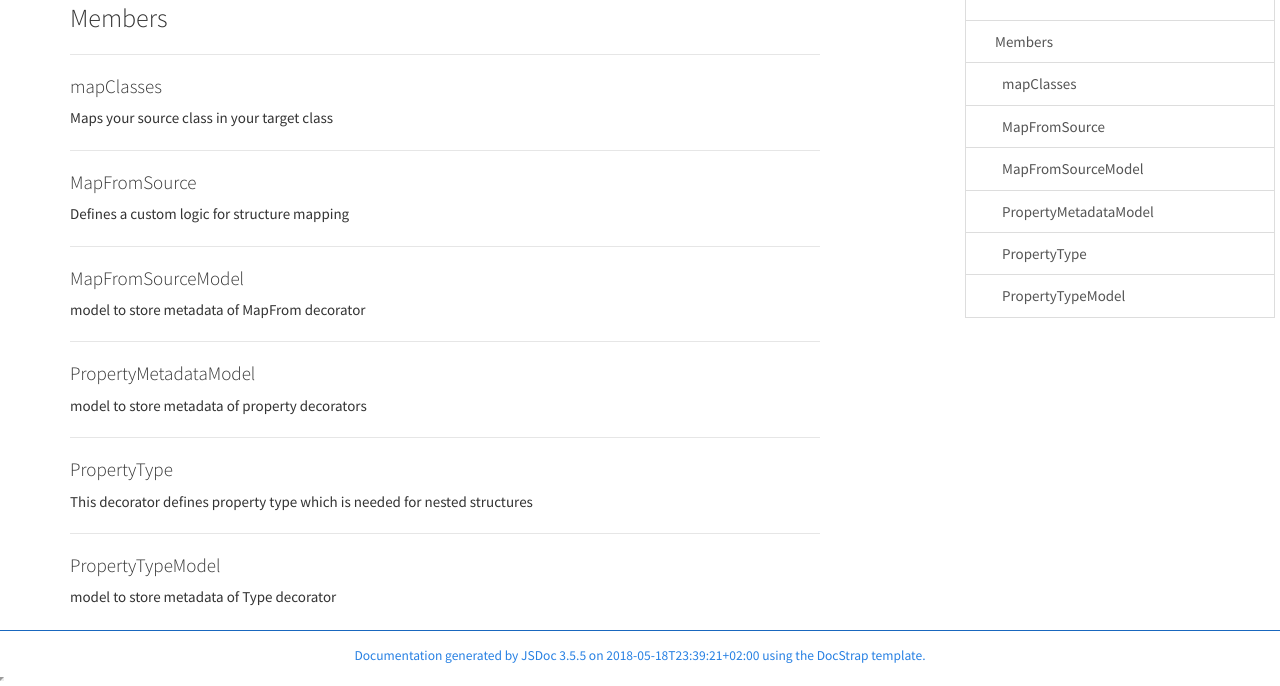
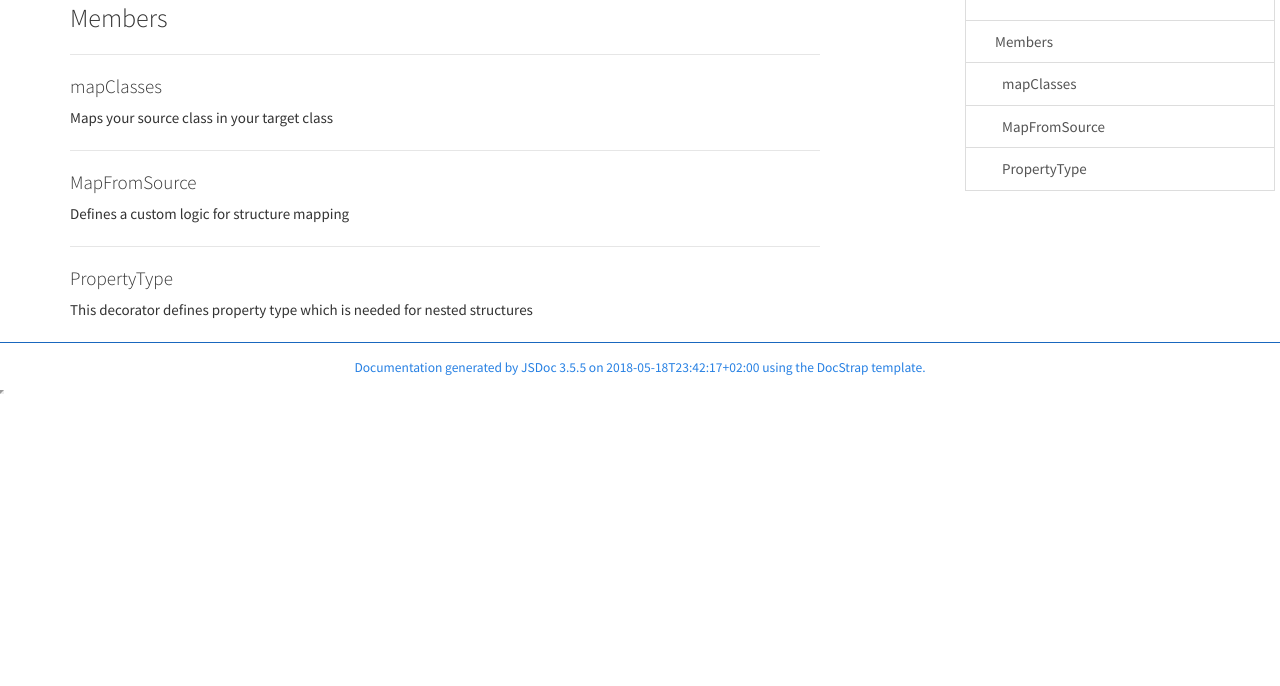
Before and after one commit to w3tecch/class-mapper, a website: page docs/global.html in a window 1280 px wide. Shown: the part 132-818 px from the top of the page. Drawn offline with Linux system fonts and the light colour scheme.

Commit message:
📝 another docs try

```diff
--- a/docs/global.html
+++ b/docs/global.html
@@ -33,7 +33,7 @@
 			<li class="dropdown">
 				<a href="global.html" class="dropdown-toggle" data-toggle="dropdown">Global<b class="caret"></b></a>
 				<ul class="dropdown-menu ">
-					<li><a href="global.html#mapClasses">mapClasses</a></li><li><a href="global.html#MapFromSource">MapFromSource</a></li><li><a href="global.html#MapFromSourceModel">MapFromSourceModel</a></li><li><a href="global.html#PropertyMetadataModel">PropertyMetadataModel</a></li><li><a href="global.html#PropertyType">PropertyType</a></li><li><a href="global.html#PropertyTypeModel">PropertyTypeModel</a></li>
+					<li><a href="global.html#mapClasses">mapClasses</a></li><li><a href="global.html#MapFromSource">MapFromSource</a></li><li><a href="global.html#PropertyType">PropertyType</a></li>
 				</ul>
 			</li>
 
@@ -263,126 +263,6 @@
 
 
 <hr>
-<dt class="name" id="MapFromSourceModel">
-    <h4 id="MapFromSourceModel"><span class="type-signature"></span>MapFromSourceModel<span class="type-signature"></span></h4>
-
-
-</dt>
-<dd>
-
-    <div class="description">
-        <p>model to store metadata of MapFrom decorator</p>
-    </div>
-
-
-
-
-
-<dl class="details">
-
-
-
-
-
-
-
-
-
-
-
-
-
-
-
-
-
-
-
-
-
-
-
-
-
-
-
-
-
-
-
-
-
-
-
-</dl>
-
-
-
-</dd>
-
-
-
-<hr>
-<dt class="name" id="PropertyMetadataModel">
-    <h4 id="PropertyMetadataModel"><span class="type-signature"></span>PropertyMetadataModel<span class="type-signature"></span></h4>
-
-
-</dt>
-<dd>
-
-    <div class="description">
-        <p>model to store metadata of property decorators</p>
-    </div>
-
-
-
-
-
-<dl class="details">
-
-
-
-
-
-
-
-
-
-
-
-
-
-
-
-
-
-
-
-
-
-
-
-
-
-
-
-
-
-
-
-
-
-
-
-</dl>
-
-
-
-</dd>
-
-
-
-<hr>
 <dt class="name" id="PropertyType">
     <h4 id="PropertyType"><span class="type-signature"></span>PropertyType<span class="type-signature"></span></h4>
 
@@ -392,66 +272,6 @@
 
     <div class="description">
         <p>This decorator defines property type which is needed for nested structures</p>
-    </div>
-
-
-
-
-
-<dl class="details">
-
-
-
-
-
-
-
-
-
-
-
-
-
-
-
-
-
-
-
-
-
-
-
-
-
-
-
-
-
-
-
-
-
-
-
-</dl>
-
-
-
-</dd>
-
-
-
-<hr>
-<dt class="name" id="PropertyTypeModel">
-    <h4 id="PropertyTypeModel"><span class="type-signature"></span>PropertyTypeModel<span class="type-signature"></span></h4>
-
-
-</dt>
-<dd>
-
-    <div class="description">
-        <p>model to store metadata of Type decorator</p>
     </div>
 
 
@@ -552,7 +372,7 @@
 <span class="jsdoc-message">
 	Documentation generated by <a href="https://github.com/jsdoc3/jsdoc">JSDoc 3.5.5</a>
 
-		on 2018-05-18T23:39:21+02:00
+		on 2018-05-18T23:42:17+02:00
 
 	using the <a href="https://github.com/docstrap/docstrap">DocStrap template</a>.
 </span>
--- a/src/models/map-from-source.model.ts
+++ b/src/models/map-from-source.model.ts
@@ -4,6 +4,7 @@ import { IMapOptions } from '../interfaces/map-options.interface';
 export type TMapFunction = (source: any) => any;
 
 /**
+ * @ignore
  * model to store metadata of MapFrom decorator
  */
 export class MapFromSourceModel extends PropertyMetadataModel {
--- a/src/models/property-metadata.model.ts
+++ b/src/models/property-metadata.model.ts
@@ -1,4 +1,5 @@
 /**
+ * @ignore
  * model to store metadata of property decorators
  */
 export abstract class PropertyMetadataModel {
--- a/src/models/property-type.model.ts
+++ b/src/models/property-type.model.ts
@@ -2,6 +2,7 @@ import { PropertyMetadataModel } from './property-metadata.model';
 import { IMapClass } from '../interfaces/map-class.interface';
 
 /**
+ * @ignore
  * model to store metadata of Type decorator
  */
 export class PropertyTypeModel extends PropertyMetadataModel {
```
Also changed, not shown: docs/index.html (+2 -2 lines), docs/quicksearch.html (+1 -1 lines).
